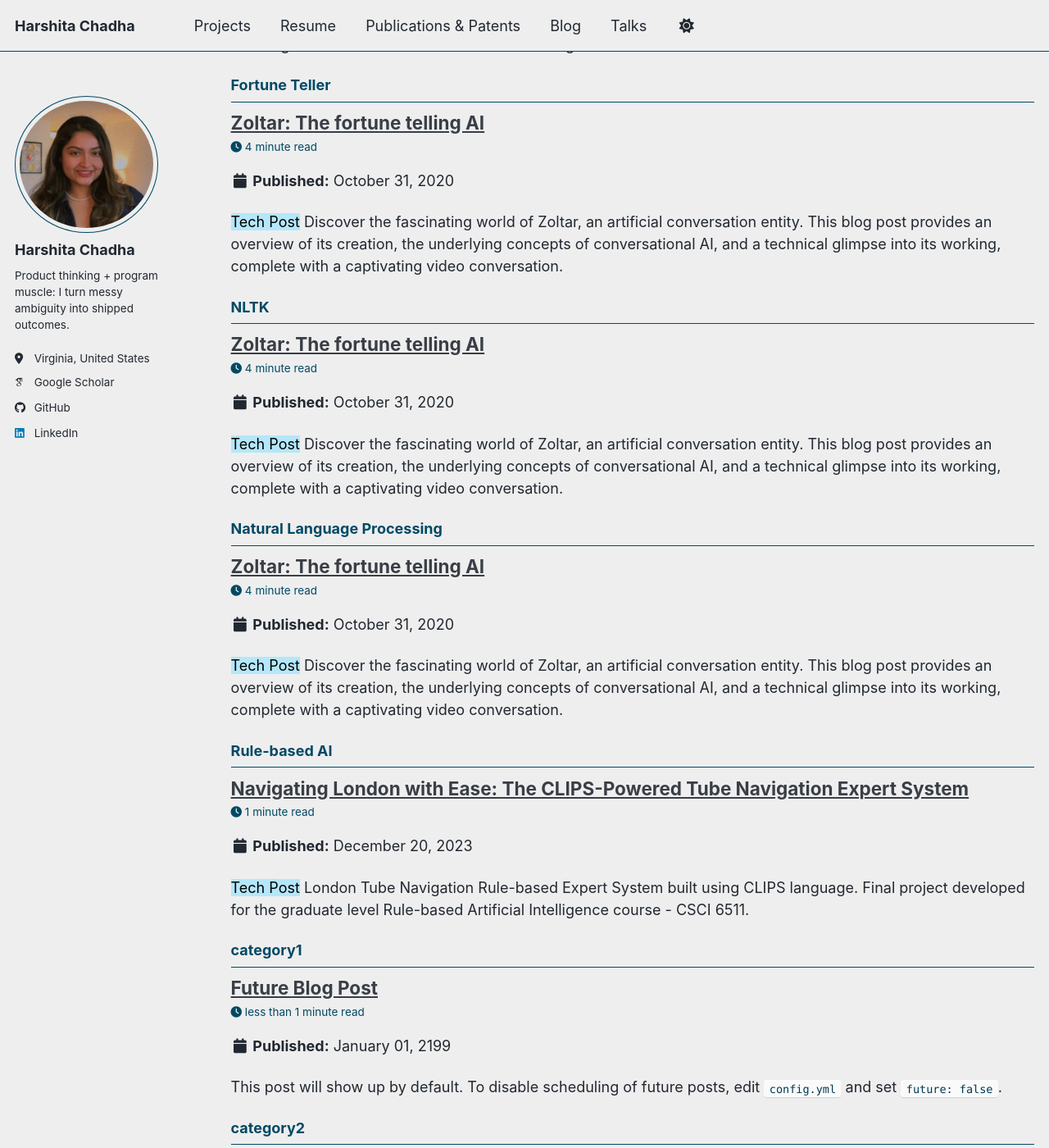
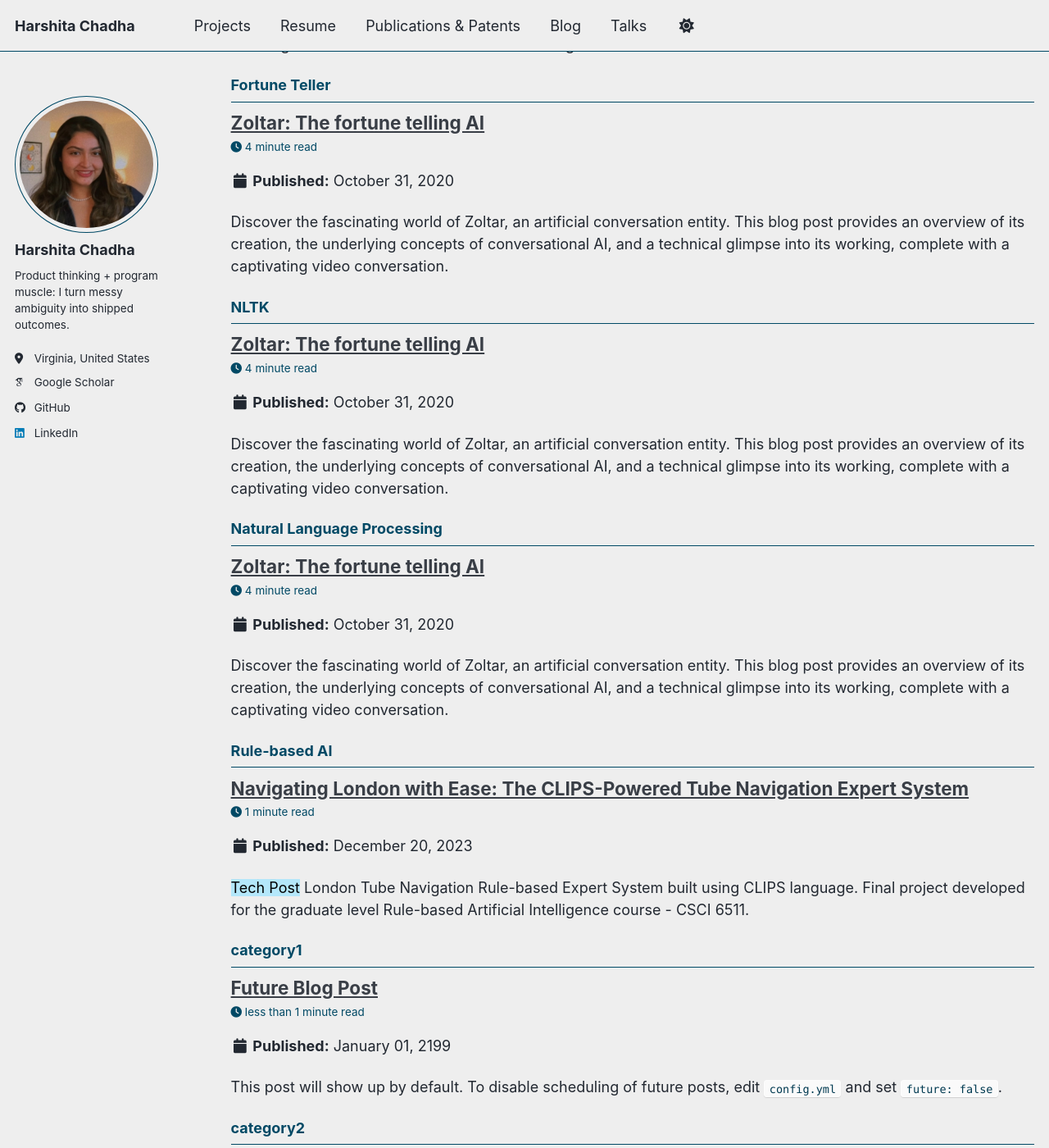
Before and after one commit to harshitaachadha/harshitaachadha.github.io, a Jekyll site: the page built from _pages/tag-archive.html, in a window 1280 px wide and 1400 px high, scrolled down 1254 px. Shown: the whole window at 82% size. Built offline with Jekyll 4.4.1, drawn with Linux system fonts in a browser that asks for light colours; some web fonts are replaced; a script bundle is joined from its source files by our own code; library files that are not in the unit come from our copies.

Commit message:
Update 2020-10-31-ZoltarAI.md

```diff
--- a/_posts/2020-10-31-ZoltarAI.md
+++ b/_posts/2020-10-31-ZoltarAI.md
@@ -2,7 +2,7 @@
 title: 'Zoltar: The fortune telling AI'
 date: 2020-10-31
 permalink: /posts/2020/10/ZoltarAI/
-excerpt: '<mark style="background-color: #b4e7fa">Tech Post</mark> Discover the fascinating world of Zoltar, an artificial conversation entity. This blog post provides an overview of its creation, the underlying concepts of conversational AI, and a technical glimpse into its working, complete with a captivating video conversation.'
+excerpt: 'Discover the fascinating world of Zoltar, an artificial conversation entity. This blog post provides an overview of its creation, the underlying concepts of conversational AI, and a technical glimpse into its working, complete with a captivating video conversation.'
 tags:
   - Natural Language Processing
   - Fortune Teller
```
